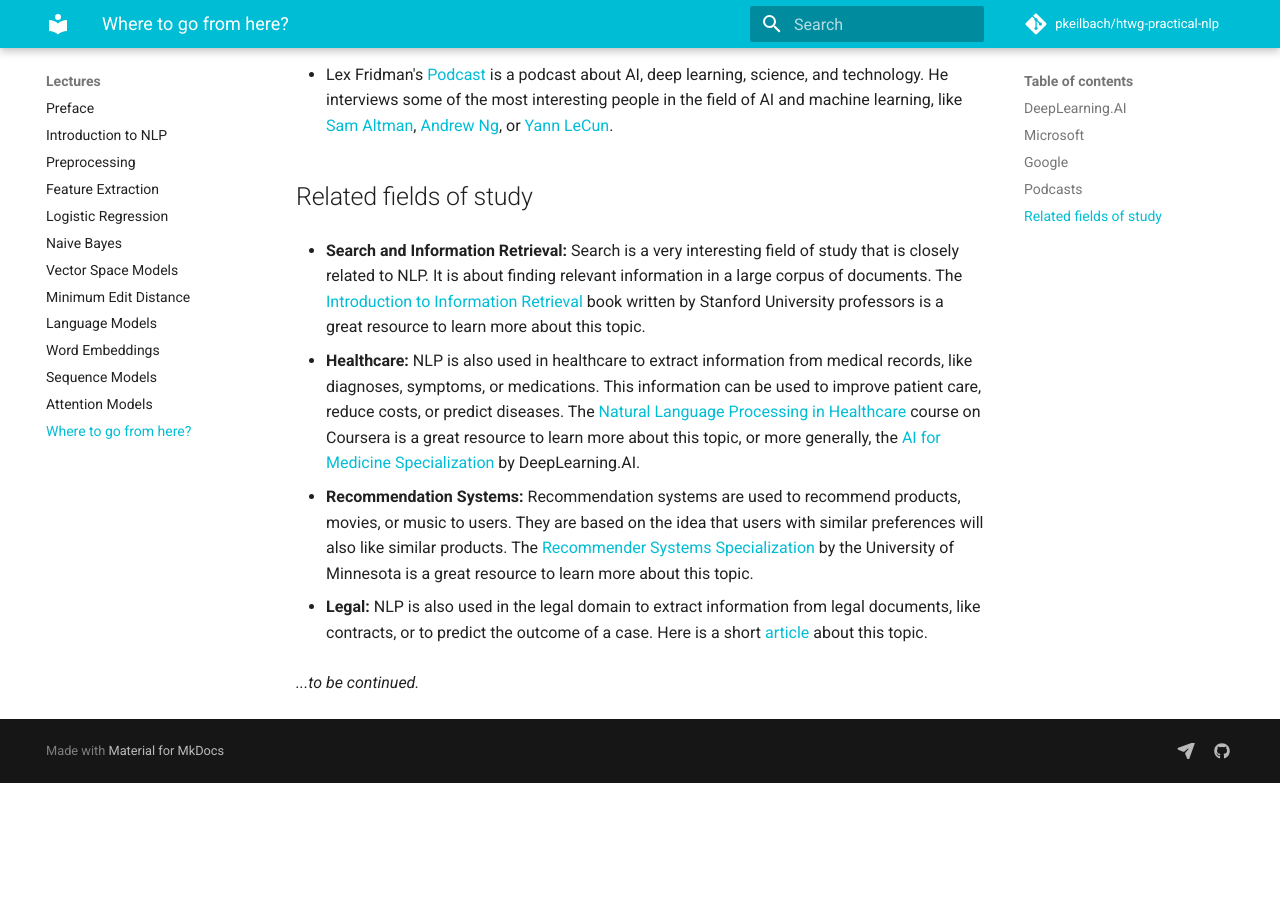
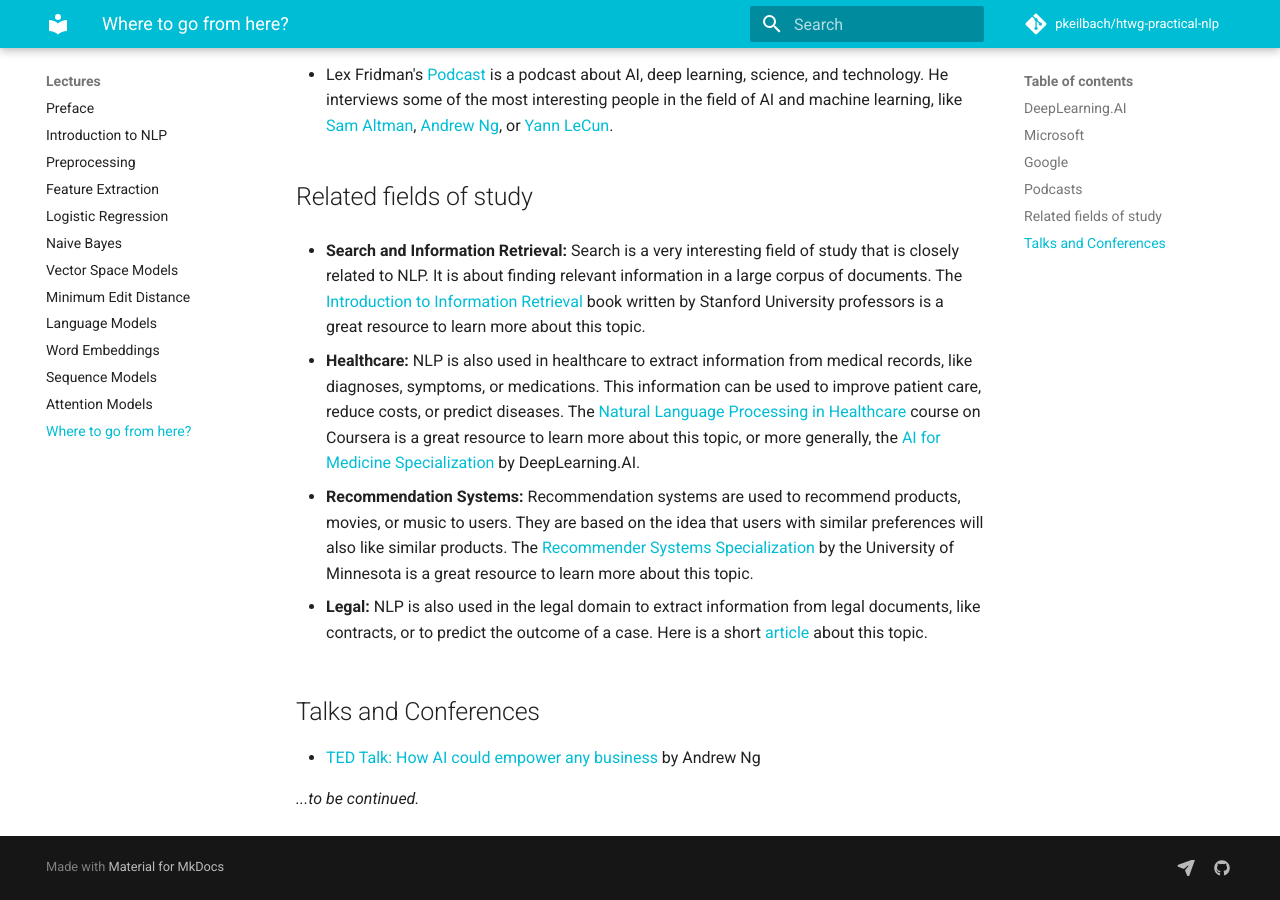
Before and after one commit to pkeilbach/htwg-practical-nlp, an MkDocs documentation site: the page built from docs/lectures/further_reading.md, in a window 1280 px wide and 900 px high, scrolled down 1424 px. Built offline with MkDocs 1.6.1 and Material for MkDocs 9.7.7, drawn with Linux system fonts in a browser that asks for light colours; comment, search, counter and statistics services are not loaded; before the commit the page ends 2207 px from its top, so only the background shows below that.

Commit message:
add ted talk

```diff
--- a/docs/lectures/further_reading.md
+++ b/docs/lectures/further_reading.md
@@ -47,4 +47,8 @@ Also Google has great learning resources available on [Google Cloud](https://www
 
 - **Legal:** NLP is also used in the legal domain to extract information from legal documents, like contracts, or to predict the outcome of a case. Here is a short [article](https://intellisoft.io/artificial-intelligence-ai-in-the-law-industry-key-trends-examples-usages/) about this topic.
 
+## Talks and Conferences
+
+- [TED Talk: How AI could empower any business](https://www.ted.com/talks/andrew_ng_how_ai_could_empower_any_business?hss_channel=lcp-18246783) by Andrew Ng
+
 _...to be continued._
```
